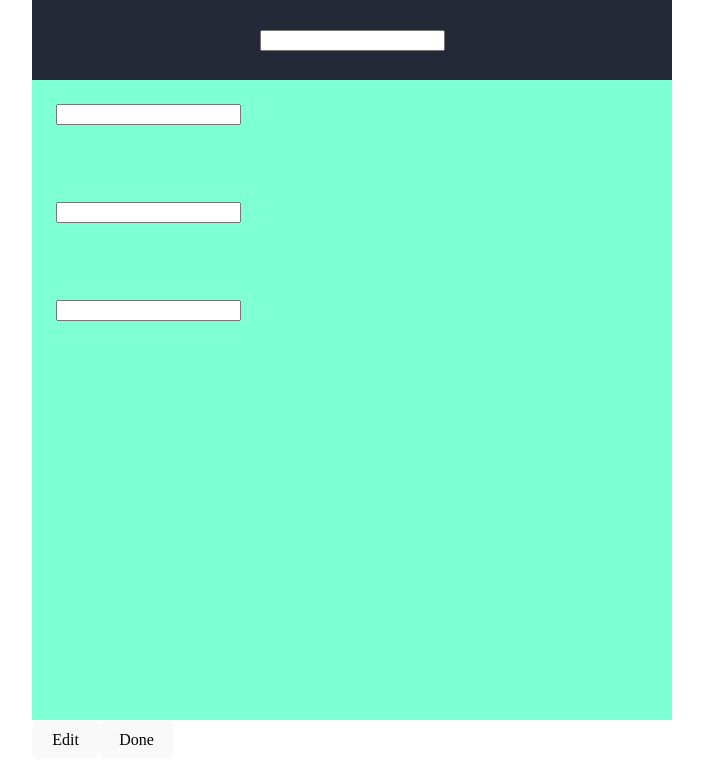
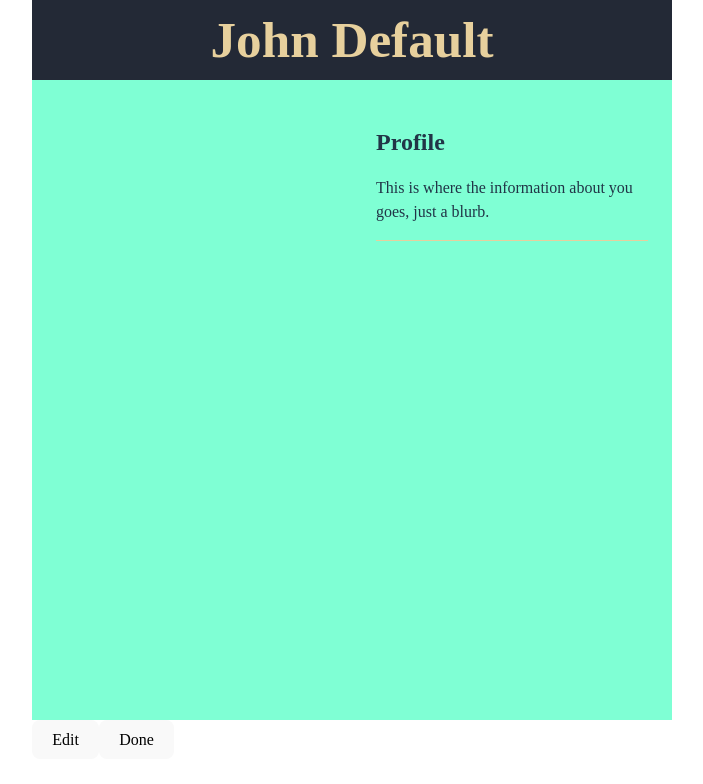
Before and after one commit to DDJCS50/cv-application, a React (Vite) app: page / in a window 1280 px wide. Shown: the top 784 px of the page, without its empty margins (288-991 px from the left). Built offline with nearby package versions, Linux system fonts and the light colour scheme.

Commit message:
Add profile section
Created separate regions in the main section of
the resume page that will contain the user info.
Added basic profile section setup that will be
displayed when the user has filled it out.

```diff
--- a/src/App.jsx
+++ b/src/App.jsx
@@ -1,23 +1,10 @@
 import { useState } from "react";
-import { Page } from "./components/page";
-import { Section } from "./components/section";
+import { Page } from "./components/Page";
 
 function App() {
   return (
     <>
-      <form action="#" method="get">
-        <Page>
-          <Section>
-            <input type="text" />
-          </Section>
-          <Section>
-            <input type="email" />
-          </Section>
-          <Section>
-            <input type="number" />
-          </Section>
-        </Page>
-      </form>
+      <Page></Page>
     </>
   );
 }
--- /dev/null
+++ b/src/components/LeftMain.jsx
@@ -0,0 +1,13 @@
+import "../styles/main.css";
+import { Section } from "./Section";
+
+function LeftMain() {
+  return (
+    <div className="leftMain">
+      <Section></Section>
+      <Section></Section>
+    </div>
+  );
+}
+
+export { LeftMain };
--- /dev/null
+++ b/src/components/MainSection.jsx
@@ -0,0 +1,14 @@
+import "../styles/main.css";
+import { LeftMain } from "./LeftMain";
+import { RightMain } from "./RightMain";
+
+function MainSection() {
+  return (
+    <main className="mainContent">
+      <LeftMain></LeftMain>
+      <RightMain></RightMain>
+    </main>
+  );
+}
+
+export { MainSection };
--- a/src/components/name.jsx
+++ b/src/components/Name.jsx
@@ -1,13 +1,13 @@
 import { useState } from "react";
 import "../styles/main.css";
 
-function Name({ currentlyEditing = true }) {
+function Name({ currentlyEditing = false }) {
   const [value, setValue] = useState("");
-
-  function handleEditing(editStatus) {}
 
   if (currentlyEditing == true) {
     return <input type="text" value={value} onChange={(event) => setValue(event.target.value)} />;
+  } else if (value == "") {
+    return <h1>John Default</h1>;
   } else {
     return <h1>{value}</h1>;
   }
--- a/src/components/page.jsx
+++ b/src/components/Page.jsx
@@ -1,16 +1,17 @@
 import "../styles/main.css";
-import { Section } from "./section";
-import { Name } from "./name";
+import { Section } from "./Section";
+import { Name } from "./Name";
 import { useState } from "react";
+import { MainSection } from "./MainSection";
 
-function Page({ children }) {
-  const [edit, setEdit] = useState(true);
+function Page() {
+  const [edit, setEdit] = useState(false);
   return (
     <>
       <header>
         <Name currentlyEditing={edit}></Name>
       </header>
-      <main className="mainContent">{children}</main>
+      <MainSection></MainSection>
       <footer>
         <button
           onClick={() => {
--- /dev/null
+++ b/src/components/RightMain.jsx
@@ -0,0 +1,18 @@
+import "../styles/main.css";
+import { Section } from "./Section";
+
+function RightMain() {
+  return (
+    <div className="rightMain">
+      <Section>
+        <div className="topRightMain">
+          <h2>Profile</h2>
+          <p>This is where the information about you goes, just a blurb.</p>
+        </div>
+      </Section>
+      <Section></Section>
+    </div>
+  );
+}
+
+export { RightMain };
--- a/src/styles/main.css
+++ b/src/styles/main.css
@@ -1,20 +1,39 @@
 .section {
   display: flex;
-  flex-wrap: wrap;
   justify-content: flex-start;
   align-items: flex-start;
   padding: 24px;
-  overflow: auto;
   height: 50px;
   width: auto;
   flex-direction: column;
-  overflow: auto;
+  flex: auto;
 }
 
 .mainContent {
   height: 80vh;
   width: 50vw;
   background-color: aquamarine;
+  display: flex;
+}
+.mainContent .leftMain {
+  display: flex;
+  flex: 1;
+}
+.mainContent .rightMain {
+  display: flex;
+  flex-direction: column;
+  flex: 1;
+}
+.mainContent .rightMain .topRightMain {
+  display: flex;
+  flex-direction: column;
+  border-bottom: solid 1px #E7D09D;
+}
+.mainContent .rightMain .topRightMain h2 {
+  margin-bottom: 0px;
+}
+.mainContent .rightMain .topRightMain p {
+  margin-top: 1rem;
 }
 
 body {
--- a/src/styles/main.scss
+++ b/src/styles/main.scss
@@ -1,20 +1,45 @@
 .section {
   display: flex;
-  flex-wrap: wrap;
   justify-content: flex-start;
   align-items: flex-start;
   padding: 24px;
-  overflow: auto;
   height: 50px;
   width: auto;
   flex-direction: column;
-  overflow: auto;
+  flex: auto;
 }
 
 .mainContent {
   height: 80vh;
   width: 50vw;
   background-color: aquamarine;
+  display: flex;
+
+
+  .leftMain {
+    display: flex;
+    flex: 1;
+  }
+
+  .rightMain {
+    display: flex;
+    flex-direction: column;
+    flex: 1;
+
+    .topRightMain {
+      display: flex;
+      flex-direction: column;
+      border-bottom: solid 1px #E7D09D;
+
+      h2 {
+        margin-bottom: 0px;
+      }
+
+      p {
+        margin-top: 1rem;
+      }
+    }
+  }
 }
 
 body {
```
Also changed, not shown: src/components/Section.jsx (renamed from src/components/section.jsx).
